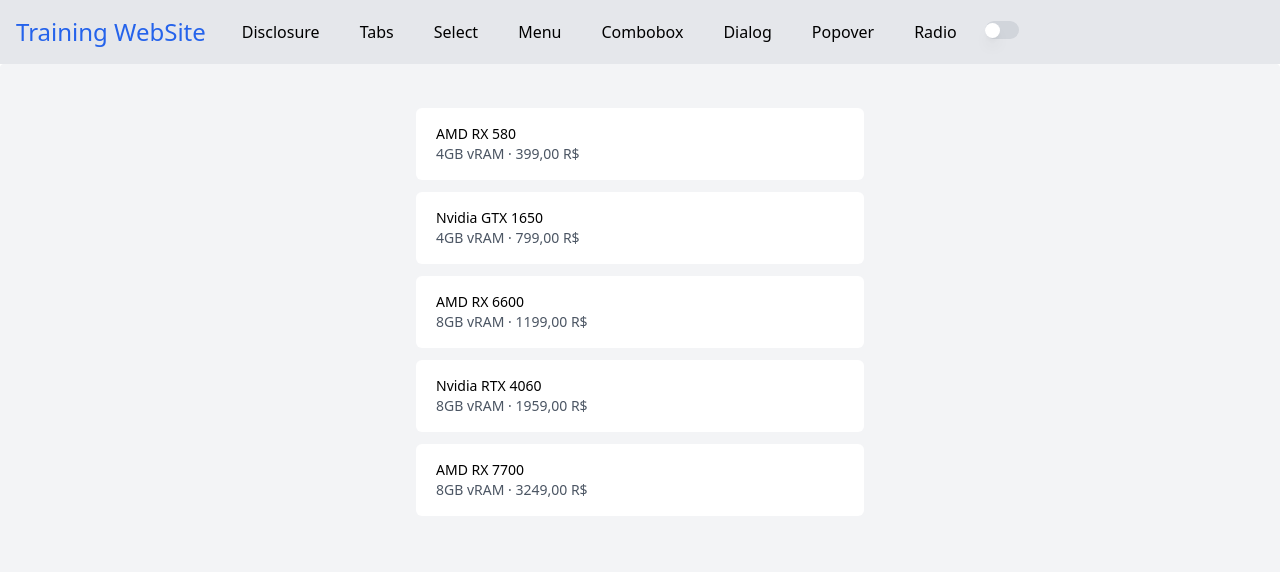
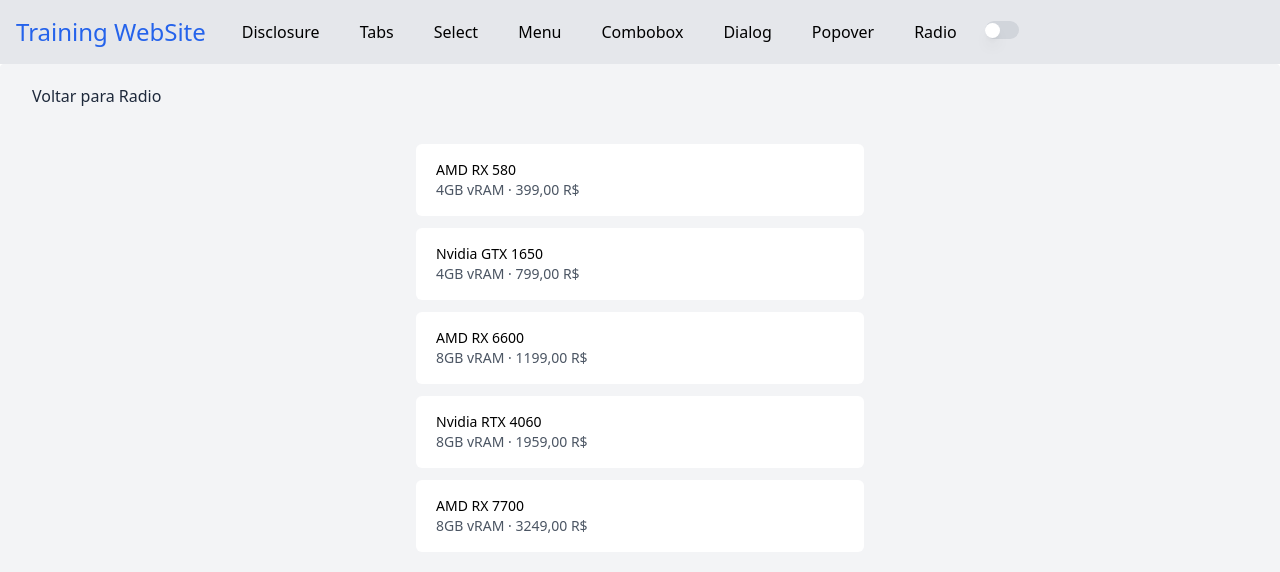
Before and after one commit to giliolizera/Training, a Vue app: page /gpu in a window 1280 px wide. Shown: the top 572 px of the page. Built offline with nearby package versions, Linux system fonts and the light colour scheme; what maska would draw is missing.

Commit message:
feat: database changes and to go back button

```diff
--- a/src/components/Gpu.vue
+++ b/src/components/Gpu.vue
@@ -6,7 +6,14 @@
       <UpSideMenu/>
    </div>
    <div class="h-screen text-slate-800 bg-gray-100 rounded dark:bg-slate-800 dark:text-white">
-      <div class="mx-auto w-full max-w-md py-8">
+      <div class="flex justify-start">
+         <router-link to="/radio">
+            <button class="dark:bg-slate-900 bg:gray-200 dark:text-gray-100 ml-3 mt-3 font-medium py-2 px-5 mb-2 rounded-xl">
+               Voltar para Radio
+            </button>
+         </router-link>
+      </div>
+      <div class="mx-auto w-full max-w-md py-2">
          <div class="mx-auto w-full grid rounded-md">
             <button v-for="(plan, index) in plans" :key="index" @click="active = plan.name">
                <div
--- a/src/components/Radio.vue
+++ b/src/components/Radio.vue
@@ -47,7 +47,7 @@ export default {
    data: () => ({
       plans: [
          {
-            name: 'Intel Core i7 3770K 3.5GHz',
+            name: 'Intel Core i7 3770K 3.2GHz',
             ram: '8GB',
             cpus: '4/8 CPU',
             disk: '240GB SSD',
@@ -65,13 +65,13 @@ export default {
             disk: '1TB SSD',
          },
          {
-            name: 'AMD Ryzen 9 5950X 4.4GHz',
+            name: 'AMD Ryzen 9 5950X 4.6GHz',
             ram: '64GB',
             cpus: '12/24 CPU',
             disk: '2TB SSD',
          },
          {
-            name: 'Intel Core i9 13900KS 5.7GHz',
+            name: 'Intel Core i9 13900KS 5.0GHz',
             ram: '128GB',
             cpus: '20/40 CPU',
             disk: '4TB SSD',
```
